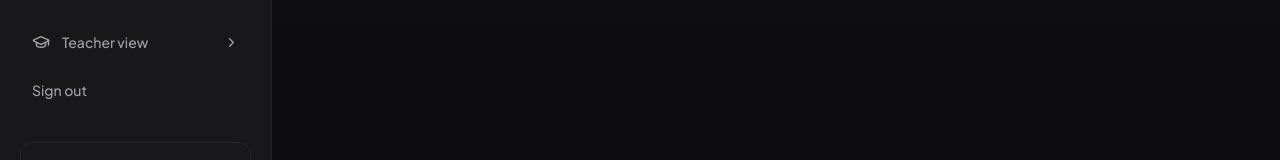
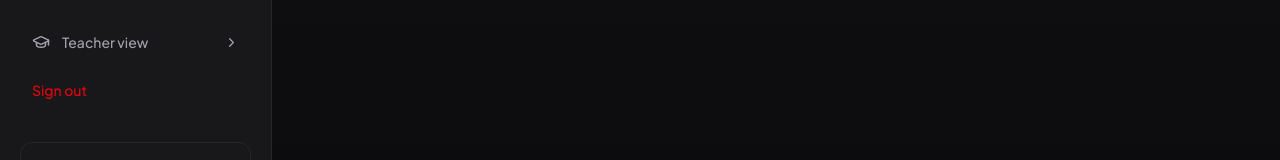
Before and after one commit to pikacoder44/Study-Planner, a Next.js app: page /exams in a window 1280 px wide. Shown: the part 443-603 px from the top of the page. Built offline with nearby package versions, Linux system fonts and the light colour scheme; no server answers.

Commit message:
Made logout button red

```diff
--- a/components/AppShell.tsx
+++ b/components/AppShell.tsx
@@ -127,7 +127,7 @@ export default function AppShell({ children }: { children: ReactNode }) {
         type="button"
         onClick={handleLogout}
         disabled={loggingOut}
-        className="mt-2 flex w-full items-center gap-3 rounded-lg px-3 py-2.5 text-left text-sm font-medium text-(--muted) hover:bg-(--surface-muted) hover:text-(--foreground) disabled:opacity-60"
+        className="mt-2 flex w-full items-center gap-3 rounded-lg px-3 py-2.5 text-left text-sm font-medium hover:bg-(--surface-muted) hover:text-(--foreground) text-red-600 disabled:opacity-60"
       >
         {loggingOut ? "Signing out..." : "Sign out"}
       </button>
```
